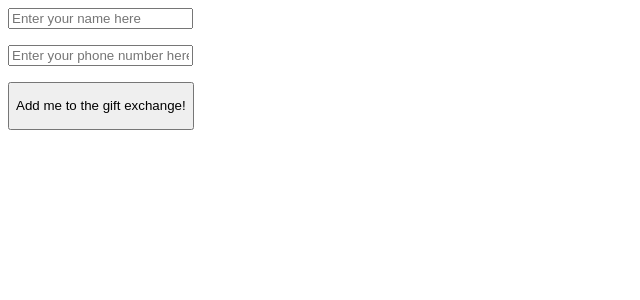
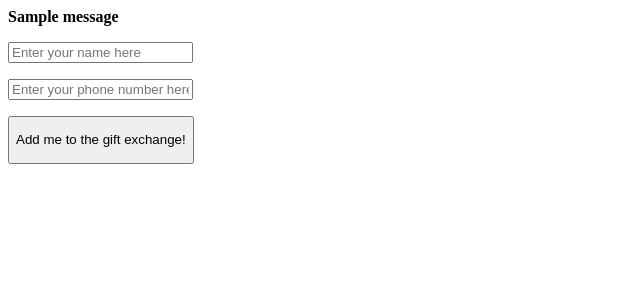
Before and after one commit to infobip-community/gift-exchange-with-flask, a Flask app: page / in a window 1280 px wide. Shown: the top 300 px of the page, without its empty margins (0-640 px from the left). Run offline with Flask 3, Linux system fonts and the light colour scheme; tables that the repository leaves empty hold one stand-in row (values such as "Sample post"); one stand-in notice (Sample message) is shown.

Commit message:
Add code to display flashed messages

```diff
--- a/templates/app.html
+++ b/templates/app.html
@@ -5,6 +5,13 @@
         <link href="https://fonts.googleapis.com/css2?family=Lora:wght@600&display=swap" rel="stylesheet">
     </head>
     <body>
+        {% with msg = get_flashed_messages() %}
+            {% if msg %}
+                {% for message in msg %}
+                    <strong>{{ message }}</strong>
+                {% endfor %}
+            {% endif %}
+        {% endwith %}
         <form action="{{ url_for('index')}}" method="POST">
             <p><input type="text" name="name" placeholder="Enter your name here"></p>
             <p><input type="tel" name="number" placeholder="Enter your phone number here"></p>
```
